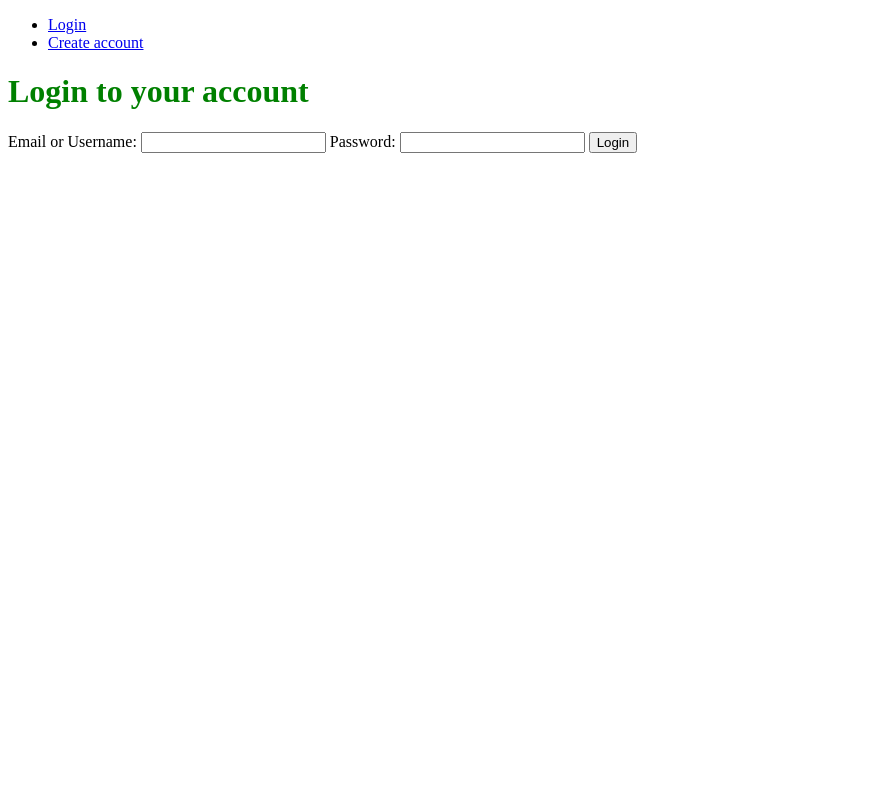
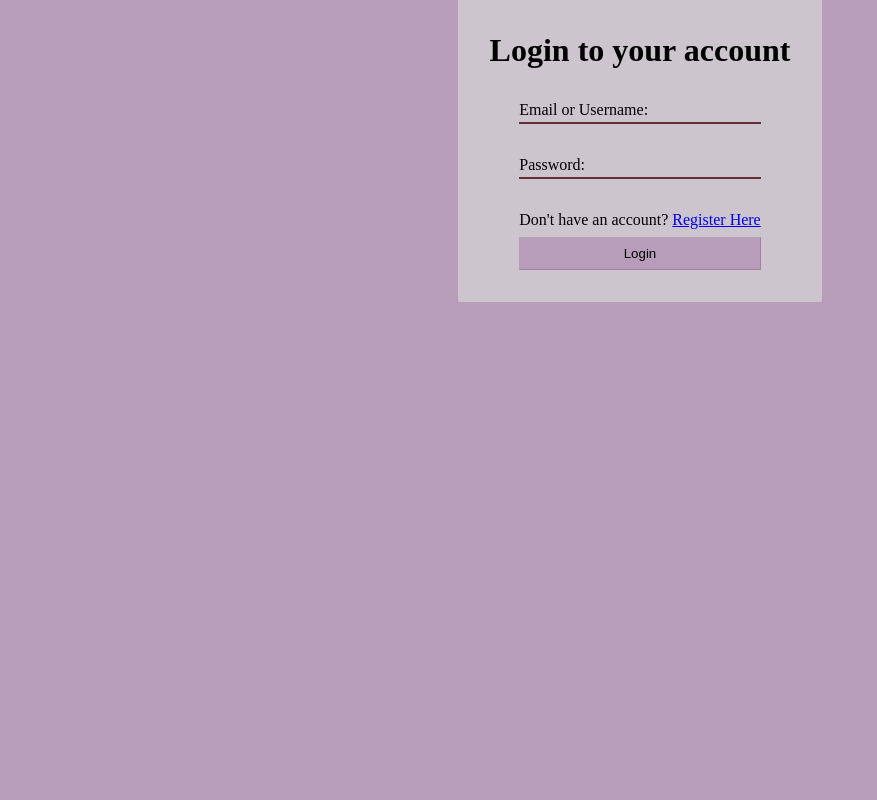
Before and after one commit to emott13/CSET_Final_Spring2025, a Flask app: page /login in a window 1280 px wide. Shown: the whole page, without its empty margins (0-877 px from the left). Run offline with Flask 3, Linux system fonts and the light colour scheme; parts of the project's set-up code (start-up, migrations or seed data) failed here and were passed over.

Commit message:
Added styling to login.html

```diff
--- a/static/base.css
+++ b/static/styles/base.css
@@ -10,7 +10,10 @@
     --color-orange: #f3904b;
     --color-yellow: #f7c767;
     --color-purple: #b89dbb;
+    --color-dark-purple: hsl(294, 18%, 57%);
     --color-white: #cdc5ce;
+    --color-error-red: #D32F2F;
+    --color-blue: #197bff;
     --font-main: 'Lexend Deca'
 }
 
--- /dev/null
+++ b/static/styles/styles.css
@@ -0,0 +1,116 @@
+@import url(base.css);
+
+h1 {
+    font-family: var(--font-main);
+    font-size: 2rem;
+}
+
+.error {
+    color: var(--color-error-red);
+}
+
+.btn {
+    background-color: var(--color-purple);
+    text-decoration: none;
+    padding: .5rem .5rem;
+    border-top: 1px solid var(--color-purple);
+    border-left: 1px solid var(--color-purple);
+    border-right: 1px solid var(--color-dark-purple);
+    border-bottom: 1px solid var(--color-dark-purple);
+    cursor: pointer
+}
+
+.btn:hover {
+    background-color: var(--color-dark-purple);
+}
+
+.input-row {
+    display: flex;
+    flex-wrap: wrap;
+    justify-content: space-between;
+}
+
+/* error-message probably not needed (for fancy-input) */
+.error-message {
+    position: absolute;
+    display: none;
+    font-size: .7rem;
+    top: 30px;
+    color: var(--color-error-red);
+}
+
+.fancy-input {
+    display: flex;
+    position: relative;
+    width: 100%;
+    margin-bottom: 2rem;
+}
+
+.fancy-input input {
+    z-index: 1;
+    font-size: 1.1rem;
+    width: 100%;
+    border: none;
+    border-bottom: 2px solid var(--color-purple-red);
+    background-color: transparent;
+    transition: 0.2s;
+}
+
+.fancy-input input:focus {
+    outline: none;
+    border-color: var(--color-blue);
+}
+
+.fancy-input label {
+    position: absolute;
+    top: 0;
+    left: 0px;
+    transition: 0.2s;
+}
+
+.fancy-input input:focus + label,
+.fancy-input input:not(:placeholder-shown) + label {
+    font-size: 90%;
+    top: -15px;
+}
+
+.fancy-input input:focus + label {
+    color: var(--blue);
+}
+
+
+/* ----------------- */
+/* -- LOGIN START -- */
+
+.login-h1 {
+    margin-bottom: 2rem;
+}
+
+.login-container {
+    display: flex;
+    flex-direction: column;
+    align-items: center;
+    height: 100vh;
+    background-color: var(--color-purple);
+}
+
+.login-inner {
+    display: flex;
+    flex-direction: column;
+    align-items: center;
+    background-color: var(--color-white);
+    padding: 2rem;
+    border-bottom-left-radius: 2px;
+    border-bottom-right-radius: 2px;
+}
+
+.login-form button[type='submit'] {
+    width: 100%;
+}
+
+.to-register {
+    margin-bottom: .5rem;
+}
+
+/* -- LOGIN END -- */
+/* --------------- */
--- a/templates/login.html
+++ b/templates/login.html
@@ -4,30 +4,42 @@
     <meta charset="UTF-8">
     <meta name="viewport" content="width=device-width, initial-scale=1.0">
     <title>Login</title>
-    <style>
-        h1 { color: green; }
-        .error { color: red; }
-    </style>
+    <link rel="stylesheet" href="static/styles/styles.css">
 </head>
 <body>
-    <nav>
+    <!-- <nav>
         <ul>
             <li><a href="/login">Login</a></li>
             <li><a href="/register">Create account</a></li>
         </ul>
-    </nav>
-    <h1>Login to your account</h1>
+    </nav> -->
+    <section class="login-container">
+        <div class="login-inner">
+            <h1 class="login-h1">Login to your account</h1>
 
             {% if error %}
                 <p class="error">{{ error }}</p>
             {% endif %}
 
-    <form action="/login" method="post">
+            <form class="login-form" action="/login" method="post">
+                <div class="input-row">
+                    <div class="fancy-input">
+                        <input type="text" name="username" placeholder="" required />
                         <label for="username">Email or Username:</label>
-        <input type="text" name="username" required />
+                        <!-- <p class="error-message">Enter your email or username</p> -->
+                    </div>
+                </div>
+                <div class="input-row">
+                    <div class="fancy-input">
+                        <input type="password" name="password" placeholder="" required />
                         <label for="password">Password:</label>
-        <input type="password" name="password" required />
-        <button type="submit">Login</button>
+                        <!-- <p class="error-message">Enter your password</p> -->
+                    </div>
+                </div>
+                <p class="to-register">Don't have an account? <a href="{{url_for('register.register')}}">Register Here</a></p>
+                <button class="btn" type="submit">Login</button>
             </form>
+        </div>
+    </section>
 </body>
 </html>
```
Lines whose indentation alone changed are shown as unchanged.
